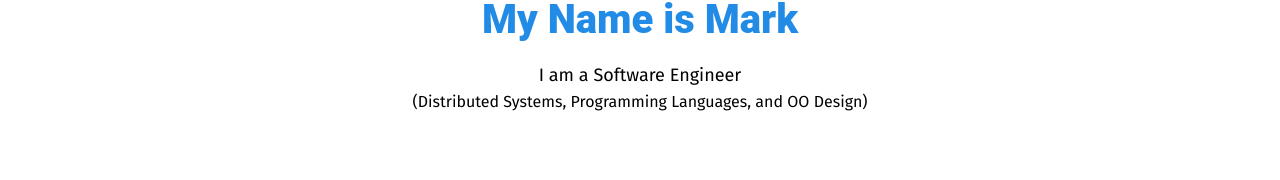
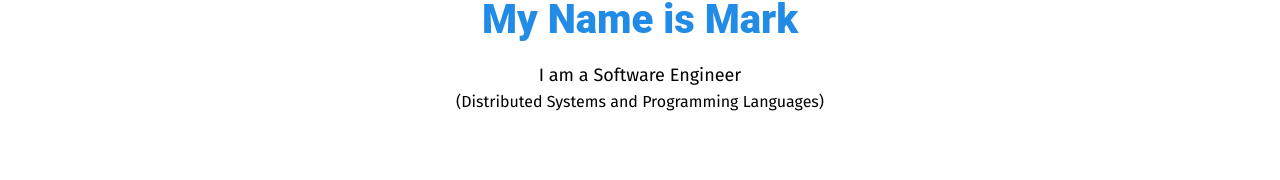
Before and after one commit to mfreema1/personal-site-v2, a React (Vite) app: page / in a window 1280 px wide. Shown: the part 397-577 px from the top of the page. Built offline with nearby package versions, Linux system fonts and the light colour scheme; what @mantine/code-highlight would draw is missing.

Commit message:
Refine intro page.

```diff
--- a/src/pages/home/Home.tsx
+++ b/src/pages/home/Home.tsx
@@ -15,7 +15,7 @@ export function Home() {
           <Space h="md" />
           <BodyText>I am a Software Engineer</BodyText>
           <AsideText>
-            (Distributed Systems, Programming Languages, and OO Design)
+            (Distributed Systems and Programming Languages)
           </AsideText>
         </Stack>
       </CenterPage>
```
